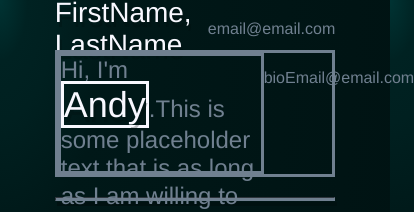
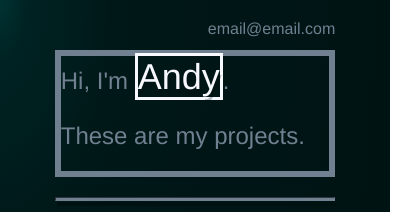
Before and after one commit to wandy0394/wandy0394.github.io, a React (Create React App) app in the folder portfolio/: page / in a window 390 px wide. Shown: the top 212 px of the page, 414 px wide, since content can reach past the window. Built offline with nearby package versions, Linux system fonts and the light colour scheme.

Commit message:
adjusted height on resize

```diff
--- a/portfolio/src/App.js
+++ b/portfolio/src/App.js
@@ -15,7 +15,10 @@ function App() {
       </div>
 
       <div className='bio'>
-        <p className='bio-text'>Hi, I'm <p className='bio-name'>Andy</p>.This is some placeholder text that is as long as I am willing to make it plus a little bit more</p>
+        <div className='bio-text'>Hi, I'm <p className='bio-name'>Andy</p>.
+          <p className='bio-narrow'>These are my projects.</p>
+          <p className='bio-wide'>This is some placeholder text that is as long as I am willing to make it plus a little bit more</p>
+        </div>
         <p className='bio-email'>bioEmail@email.com</p>
       </div>
       <hr></hr>
--- a/portfolio/src/AppVariant.css
+++ b/portfolio/src/AppVariant.css
@@ -51,11 +51,15 @@
     color:var(--bright-text);
     font-size: 175%;
     text-shadow: 2px 5px rgba(0, 11, 11, 25%);
+
   }
-
+  .label-name {
+    display:none;
+  }
   .label-email {
     /* font-size:24px; */
     content:'';
+    display:none;
   }
   .titlebar-contact, .project-list, .bio {
     width:var(--common-width);
@@ -118,9 +122,15 @@
     width:75%;
     font-size:1.5rem;
     height:100%;
-    vertical-align: bottom;
+    position:relative;
     border:solid;
-    align-self:center;
+
+  }
+  .bio-wide, .bio-narrow {
+    position:absolute;
+  }
+  .bio-narrow {
+    display:none;
   }
   .bio-name {
     display:inline;
@@ -231,5 +241,24 @@
     .project-list {
         grid-template-columns: 1fr;
     }
-
+    .project {
+      height:30vh;
+    }
+    .label-email {
+      /* font-size:24px; */
+      content:'';
+      display:inline;
+    }
+    .bio-email {
+      display:none;
+    }
+    .bio-text {
+      width:100%;
+    }
+    .bio-narrow {
+      display:block;
+    }
+    .bio-wide {
+      display:none;
+    }
   }
--- a/portfolio/src/index.js
+++ b/portfolio/src/index.js
@@ -7,7 +7,7 @@ const root = ReactDOM.createRoot(document.getElementById('root'));
 root.render(
   <React.StrictMode>
     <meta name="viewport" content="width=device-width, initial-scale=1.0"/>
-    <meta charset="utf-8"/>
+    <meta charSet="utf-8"/>
     <App />
   </React.StrictMode>
 );
```
